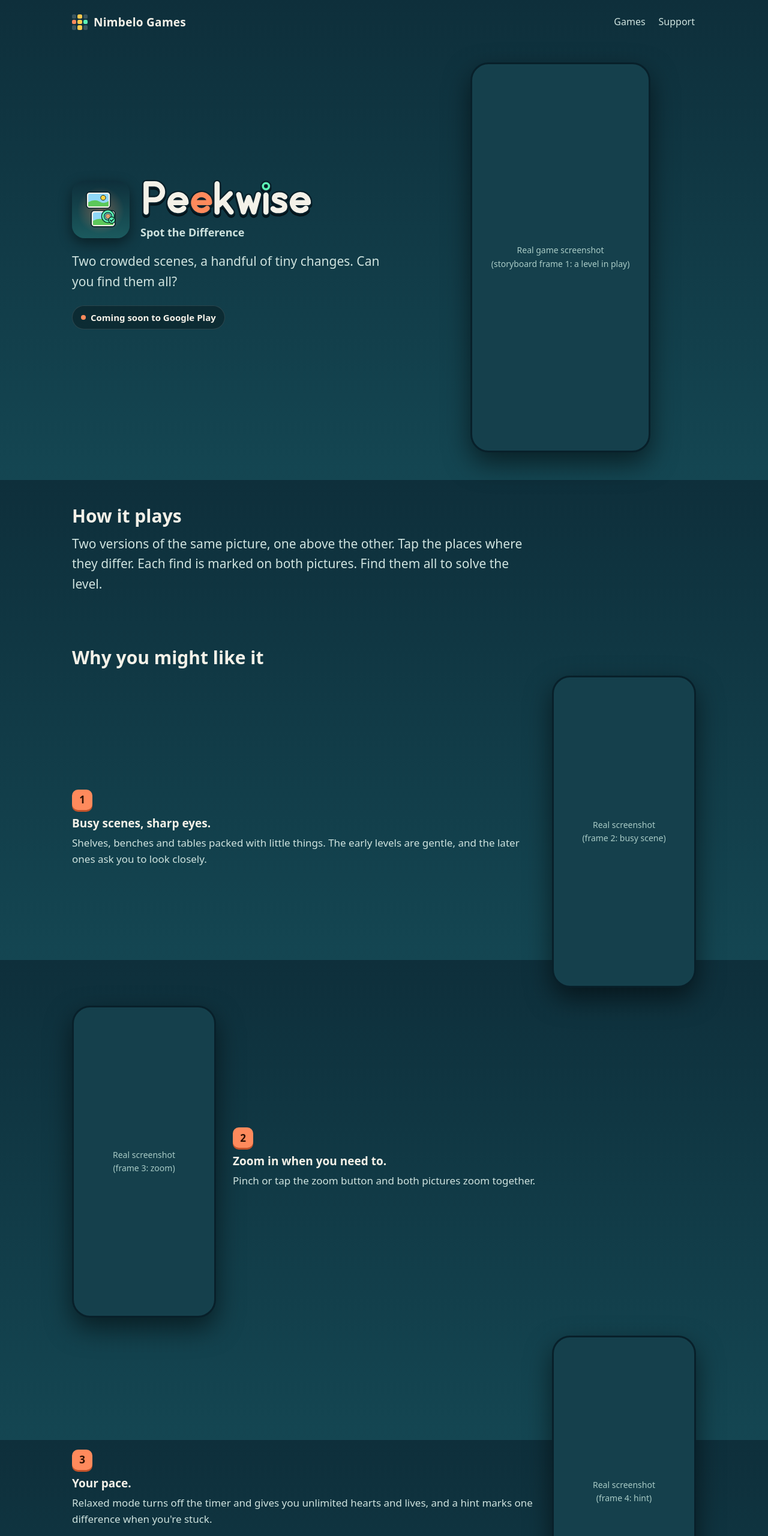
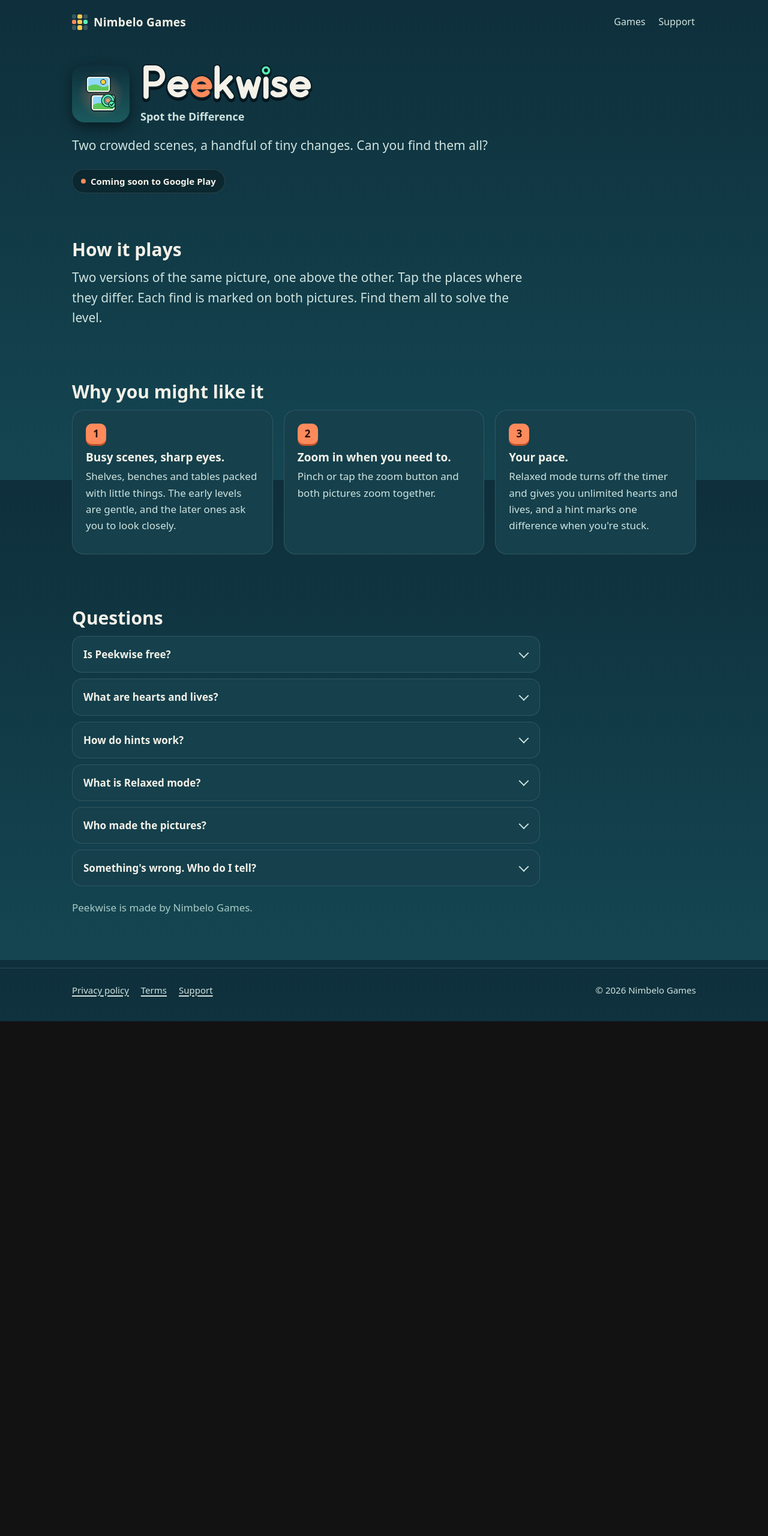
Before and after one commit to nimbelogames/nimbelogames.github.io, a plain HTML site: page peekwise/index.html in a window 1280 px wide. Shown: the top 2560 px of the page at 60% size. After the commit the page ends 1702 px from the top, so only its background shows below. Drawn offline with Linux system fonts and the light colour scheme.

Commit message:
Favicon on every page; screenshot frames hidden until real ones exist (design 71d658f)
Co-Authored-By: Claude Opus 5.5 <noreply@anthropic.com>

```diff
--- a/peekwise/index.html
+++ b/peekwise/index.html
@@ -6,6 +6,7 @@
 <title>Peekwise: Spot the Difference | Nimbelo Games</title>
 <meta name="description" content="Peekwise is a calm spot the difference game for adults. Two crowded scenes, a handful of tiny changes. Zoom in, take your time, find them all.">
 <meta name="theme-color" content="#0E2F3B">
+<link rel="icon" href="/assets/favicon.svg" type="image/svg+xml">
 <link rel="stylesheet" href="/site.css">
 </head>
 <body class="peekwise">
@@ -26,7 +27,7 @@
       <p class="lead">Two crowded scenes, a handful of tiny changes. Can you find them all?</p>
       <p style="margin-top:22px"><span class="soon">Coming soon to Google Play</span></p>
     </div>
-    <div class="shot" role="img" aria-label="Peekwise game screen">Real game screenshot<br>(storyboard frame 1: a level in play)</div>
+    <div class="shot pending" role="img" aria-label="Peekwise game screen">Real game screenshot<br>(storyboard frame 1: a level in play)</div>
   </div>
 
   <section aria-labelledby="how"><div class="wrap">
@@ -38,11 +39,11 @@
     <h2 id="why">Why you might like it</h2>
     <div class="points">
       <div class="point"><div><span class="num">1</span><h3>Busy scenes, sharp eyes.</h3><p style="color:var(--text2)">Shelves, benches and tables packed with little things. The early levels are gentle, and the later ones ask you to look closely.</p></div>
-        <div class="shot" role="img" aria-label="A busy scene">Real screenshot<br>(frame 2: busy scene)</div></div>
+        <div class="shot pending" role="img" aria-label="A busy scene">Real screenshot<br>(frame 2: busy scene)</div></div>
       <div class="point"><div><span class="num">2</span><h3>Zoom in when you need to.</h3><p style="color:var(--text2)">Pinch or tap the zoom button and both pictures zoom together.</p></div>
-        <div class="shot" role="img" aria-label="Both pictures zoomed in">Real screenshot<br>(frame 3: zoom)</div></div>
+        <div class="shot pending" role="img" aria-label="Both pictures zoomed in">Real screenshot<br>(frame 3: zoom)</div></div>
       <div class="point"><div><span class="num">3</span><h3>Your pace.</h3><p style="color:var(--text2)">Relaxed mode turns off the timer and gives you unlimited hearts and lives, and a hint marks one difference when you're stuck.</p></div>
-        <div class="shot" role="img" aria-label="A hint marking one difference">Real screenshot<br>(frame 4: hint)</div></div>
+        <div class="shot pending" role="img" aria-label="A hint marking one difference">Real screenshot<br>(frame 4: hint)</div></div>
     </div>
   </div></section>
 
--- a/site.css
+++ b/site.css
@@ -154,3 +154,10 @@ section{padding:44px 0}
 .legal .note{border-left:3px solid currentColor;padding-left:12px}
 .langs{display:flex;flex-wrap:wrap;gap:8px 16px;font-size:.95em}
 .langs a[aria-current]{font-weight:700;text-decoration:none}
+
+/* ---- screenshots not ready yet: hide the empty frames (real screenshots only) ----
+   Remove the "pending" class from a .shot when its real image goes in. */
+.shot.pending{display:none}
+.game-hero:has(.shot.pending){grid-template-columns:1fr;padding-bottom:20px}
+.points:has(.shot.pending){grid-template-columns:repeat(auto-fit,minmax(240px,1fr));gap:18px}
+.point:has(.shot.pending){display:block;background:var(--surface);border:1.5px solid var(--line);border-radius:var(--radius);padding:22px}
```
Also changed, not shown: index.html (+1 -0 lines), privacy/de/index.html (+1 -0 lines), privacy/es/index.html (+1 -0 lines), privacy/fr/index.html (+1 -0 lines), privacy/index.html (+1 -0 lines), support/index.html (+1 -0 lines), switchlight/index.html (+5 -4 lines), terms/de/index.html (+1 -0 lines), terms/es/index.html (+1 -0 lines), terms/fr/index.html (+1 -0 lines), terms/index.html (+1 -0 lines), assets/favicon.svg (added).
